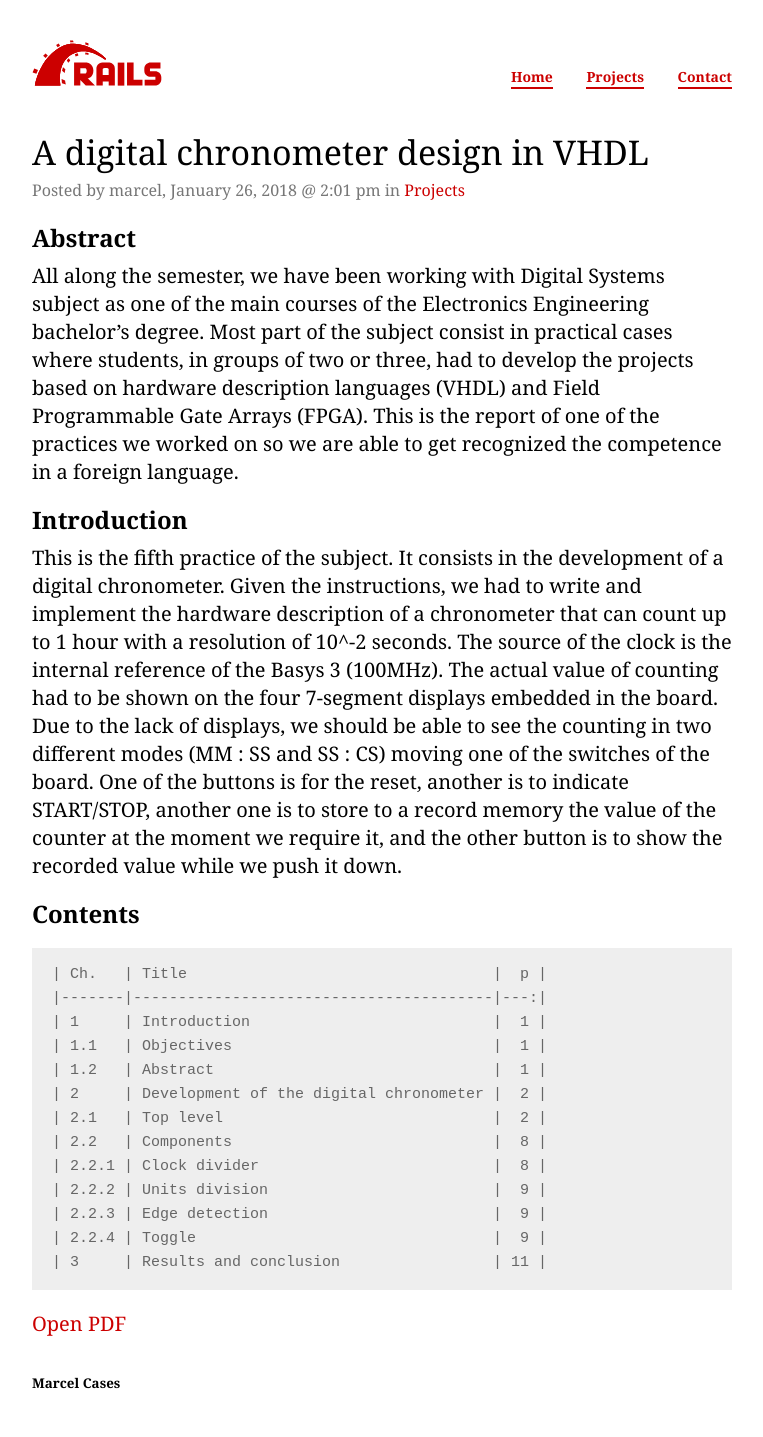
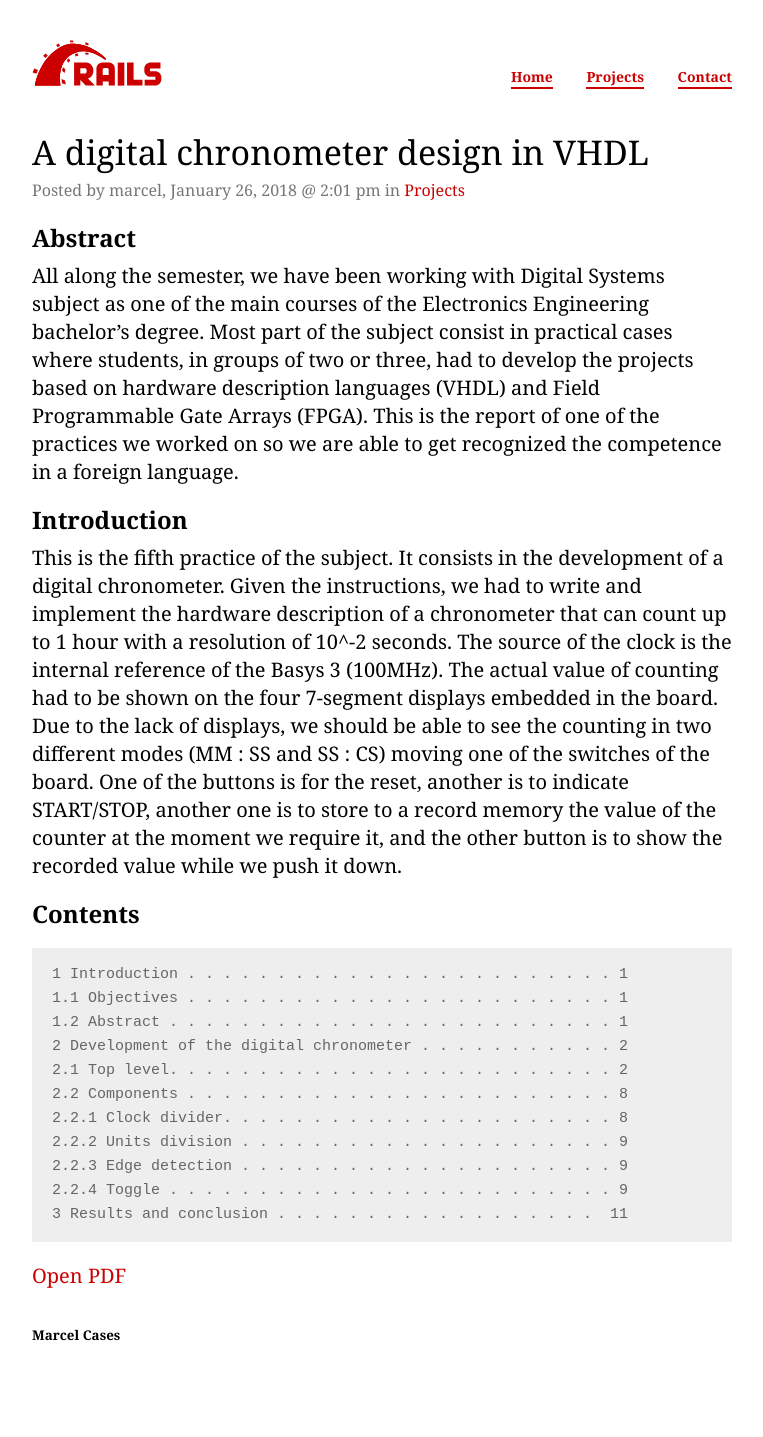
Before and after one commit to marcelcases/marcelcases.github.io, a Jekyll site: the page built from _posts/2018-01-26-a-digital-chronometer-design-in-VHDL.markdown, in a window 1280 px wide. Shown: the whole page, without its empty margins (258-1021 px from the left). Built offline with Jekyll 4.4.1, drawn with Linux system fonts in a browser that asks for light colours; comment, search, counter and statistics services are not loaded; after the commit the page ends 1389 px from its top, so only the background shows below that.

Commit message:
Add files via upload

````diff
--- a/_posts/2018-01-26-a-digital-chronometer-design-in-VHDL.markdown
+++ b/_posts/2018-01-26-a-digital-chronometer-design-in-VHDL.markdown
@@ -16,19 +16,17 @@ This is the fifth practice of the subject. It consists in the development of a d
 
 ## Contents
 ```
-| Ch.   | Title                                  |  p |
-|-------|----------------------------------------|---:|
-| 1     | Introduction                           |  1 |
-| 1.1   | Objectives                             |  1 |
-| 1.2   | Abstract                               |  1 |
-| 2     | Development of the digital chronometer |  2 |
-| 2.1   | Top level                              |  2 |
-| 2.2   | Components                             |  8 |
-| 2.2.1 | Clock divider                          |  8 |
-| 2.2.2 | Units division                         |  9 |
-| 2.2.3 | Edge detection                         |  9 |
-| 2.2.4 | Toggle                                 |  9 |
-| 3     | Results and conclusion                 | 11 |
+1 Introduction . . . . . . . . . . . . . . . . . . . . . . . . 1
+1.1 Objectives . . . . . . . . . . . . . . . . . . . . . . . . 1
+1.2 Abstract . . . . . . . . . . . . . . . . . . . . . . . . . 1
+2 Development of the digital chronometer . . . . . . . . . . . 2
+2.1 Top level. . . . . . . . . . . . . . . . . . . . . . . . . 2
+2.2 Components . . . . . . . . . . . . . . . . . . . . . . . . 8
+2.2.1 Clock divider. . . . . . . . . . . . . . . . . . . . . . 8
+2.2.2 Units division . . . . . . . . . . . . . . . . . . . . . 9
+2.2.3 Edge detection . . . . . . . . . . . . . . . . . . . . . 9
+2.2.4 Toggle . . . . . . . . . . . . . . . . . . . . . . . . . 9
+3 Results and conclusion . . . . . . . . . . . . . . . . . .  11
 ```
 
 [Open PDF](https://1drv.ms/b/s!AtguJR4tix_G4SxiMLKT8_GdAsrF){: .btn}
````
